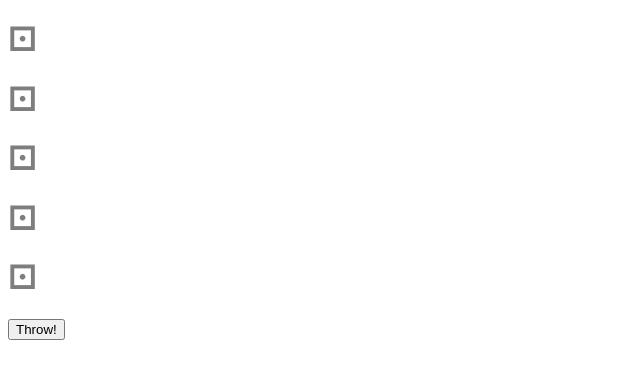
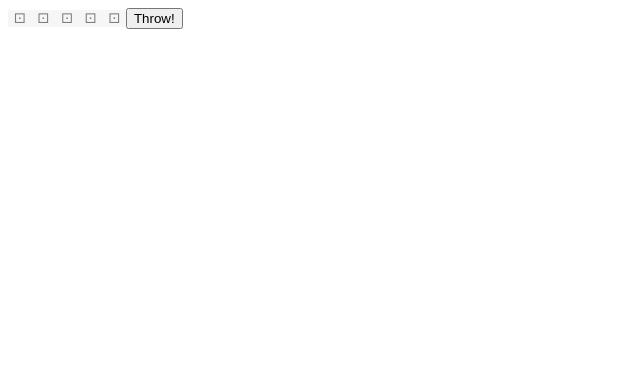
Before and after one commit to loderunner/zilch, a React (Vite) app: page / in a window 1280 px wide. Shown: the top 378 px of the page, without its empty margins (0-640 px from the left). Built offline with nearby package versions, Linux system fonts and the light colour scheme.

Commit message:
dice selection

```diff
--- a/src/App.jsx
+++ b/src/App.jsx
@@ -4,27 +4,56 @@ import Die from './Die.jsx';
 
 export default function App() {
   const [game, setGame] = useState([
-    { value: 1, used: true },
-    { value: 1, used: true },
-    { value: 1, used: true },
-    { value: 1, used: true },
-    { value: 1, used: true },
+    { value: 1, state: 'used' },
+    { value: 1, state: 'used' },
+    { value: 1, state: 'used' },
+    { value: 1, state: 'used' },
+    { value: 1, state: 'used' },
   ]);
+
   const onThrow = useCallback(() => {
-    const first = game.every((d) => d.used);
+    const first = game.every(
+      (d) => d.state === 'used' || d.state === 'selected',
+    );
 
     const next = game.map((d) => {
-      if (!first && d.used) {
-        return d;
+      if (!first) {
+        if (d.state === 'used') {
+          return { ...d };
+        }
+        if (d.state === 'selected') {
+          return { ...d, state: 'used' };
+        }
       }
-      return { value: Math.floor(Math.random() * 6) + 1, used: false };
+      return { value: Math.floor(Math.random() * 6) + 1, state: 'thrown' };
     });
     setGame(next);
   }, [game]);
+
+  const onSelectDie = useCallback(
+    (i) => {
+      const d = game[i];
+      let state;
+      if (d.state === 'thrown') {
+        state = 'selected';
+      } else if (d.state === 'selected') {
+        state = 'thrown';
+      } else {
+        state = d.state;
+      }
+      setGame([
+        ...game.slice(0, i),
+        { value: d.value, state },
+        ...game.slice(i + 1),
+      ]);
+    },
+    [game],
+  );
+
   return (
     <>
       {game.map((d, i) => (
-        <Die key={i} die={d} />
+        <Die key={i} die={d} onSelect={() => onSelectDie(i)} />
       ))}
       <button onClick={onThrow}>Throw!</button>
     </>
--- a/src/Die.jsx
+++ b/src/Die.jsx
@@ -1,6 +1,16 @@
 const faces = ['⚀', '⚁', '⚂', '⚃', '⚄', '⚅'];
 
-export default function Die({ die }) {
-  const { value, used } = die;
-  return <h1 style={{ opacity: used ? '50%' : '100%' }}>{faces[value - 1]}</h1>;
+export default function Die({ die, onSelect }) {
+  const { value, state } = die;
+  return (
+    <button
+      style={{
+        opacity: state === 'used' ? '50%' : '100%',
+        border: state === 'selected' ? '1px' : '0',
+      }}
+      onClick={onSelect}
+    >
+      {faces[value - 1]}
+    </button>
+  );
 }
```
